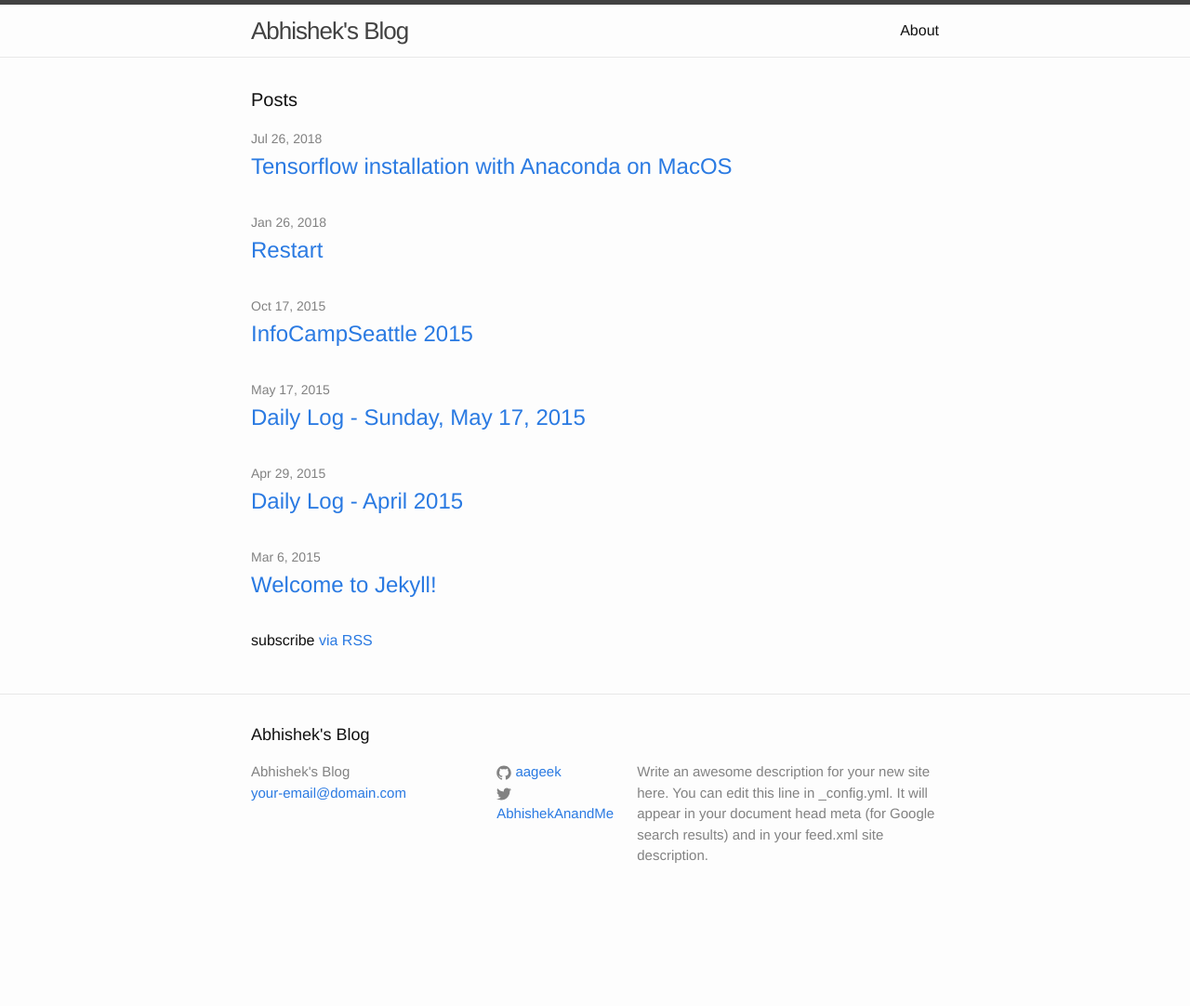
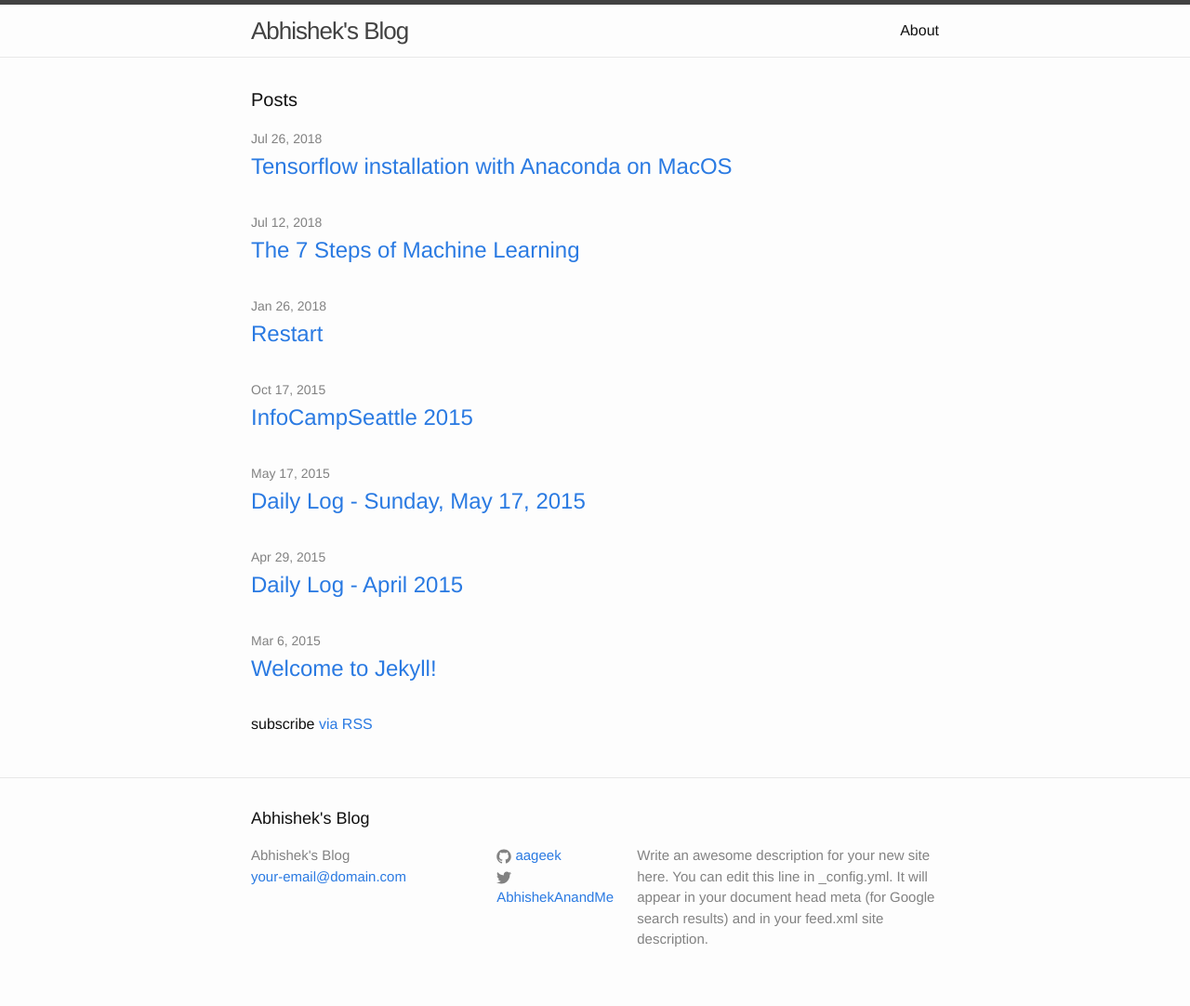
Before and after one commit to aageek/aageek.github.io, a Jekyll site: the page built from index.html, in a window 1280 px wide. Shown: the whole page at 93% size. Built offline with Jekyll 4.4.1, drawn with Linux system fonts in a browser that asks for light colours; before the commit the page ends 992 px from its top, so only the background shows below that; some of the changed lines change nothing that is shown.

Commit message:
Update and rename AI.md to 2018-07-12-The-7-Steps-MachineLearning.md

```diff
--- a/_posts/2018/07/AI.md
+++ b/_posts/2018/07/2018-07-12-The-7-Steps-MachineLearning.md
@@ -1,3 +1,10 @@
+---
+layout: post
+title:  "The 7 Steps of Machine Learning"
+date:   2018-07-12
+categories: ML
+---
+ Source  : https://youtu.be/nKW8Ndu7Mjw
  Cloud AI Adventures, Yufeng Guo
  ---------------------
  Tagging Object & People in Picture
@@ -19,19 +26,20 @@
  The 7 Steps of Machine Learning
 
 
- Gathering Data (Quality & Quantity of Data will detmine how well is our prediction
- Data Preparation
-  Vizualization
+## 1. Gathering Data (Quality & Quantity of Data will detmine how well is our prediction
+##  2. Data Preparation
+   * DeDuplication
+   * Normalization
+   * Error Correction
+###   Vizualization
     Relevent Relationship
     Data imbalance
-  Split the Data
+###  Split the Data
     Train Data
     Evaluate
-   DeDuplication
-   Normalization
-   Error Correction
 
-Choosing a Model
+
+3. Choosing a Model
   Exmaple  : Linear Model
 
-Training Model
+4. Training Model
```
